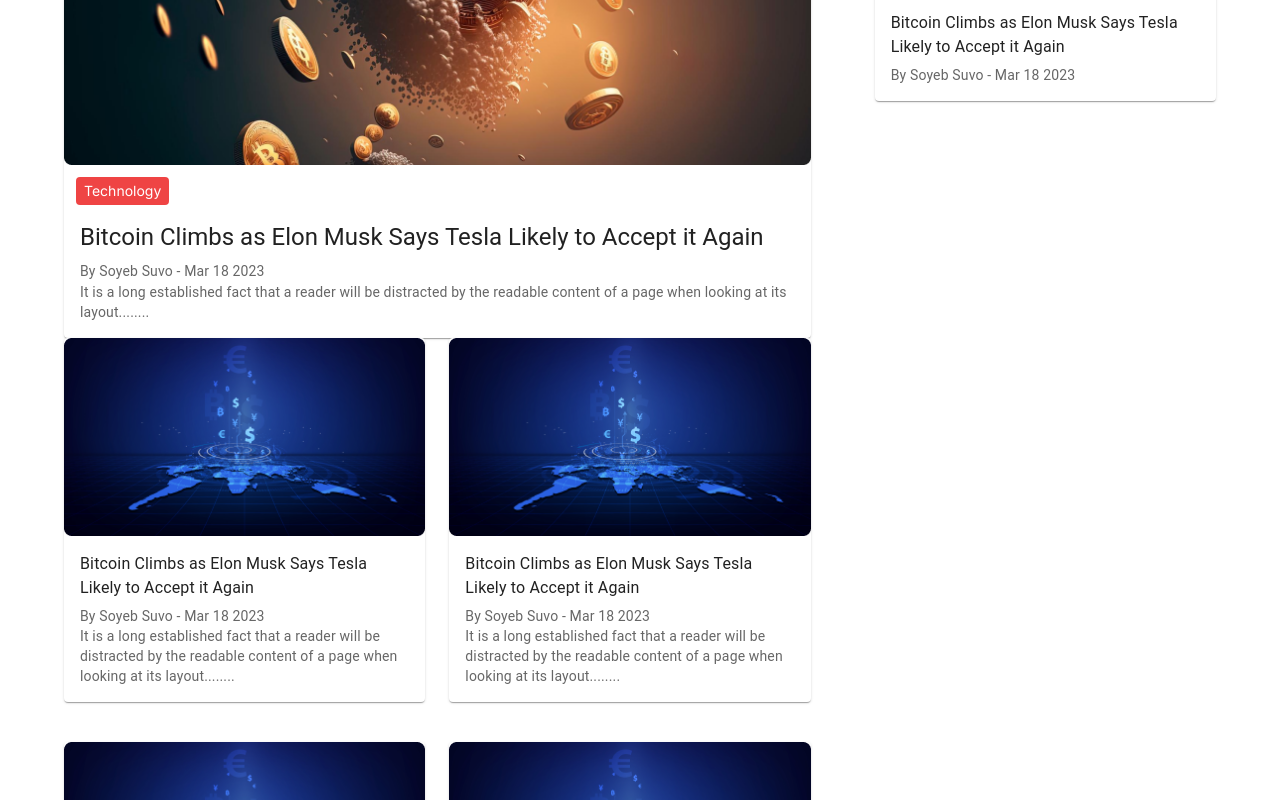
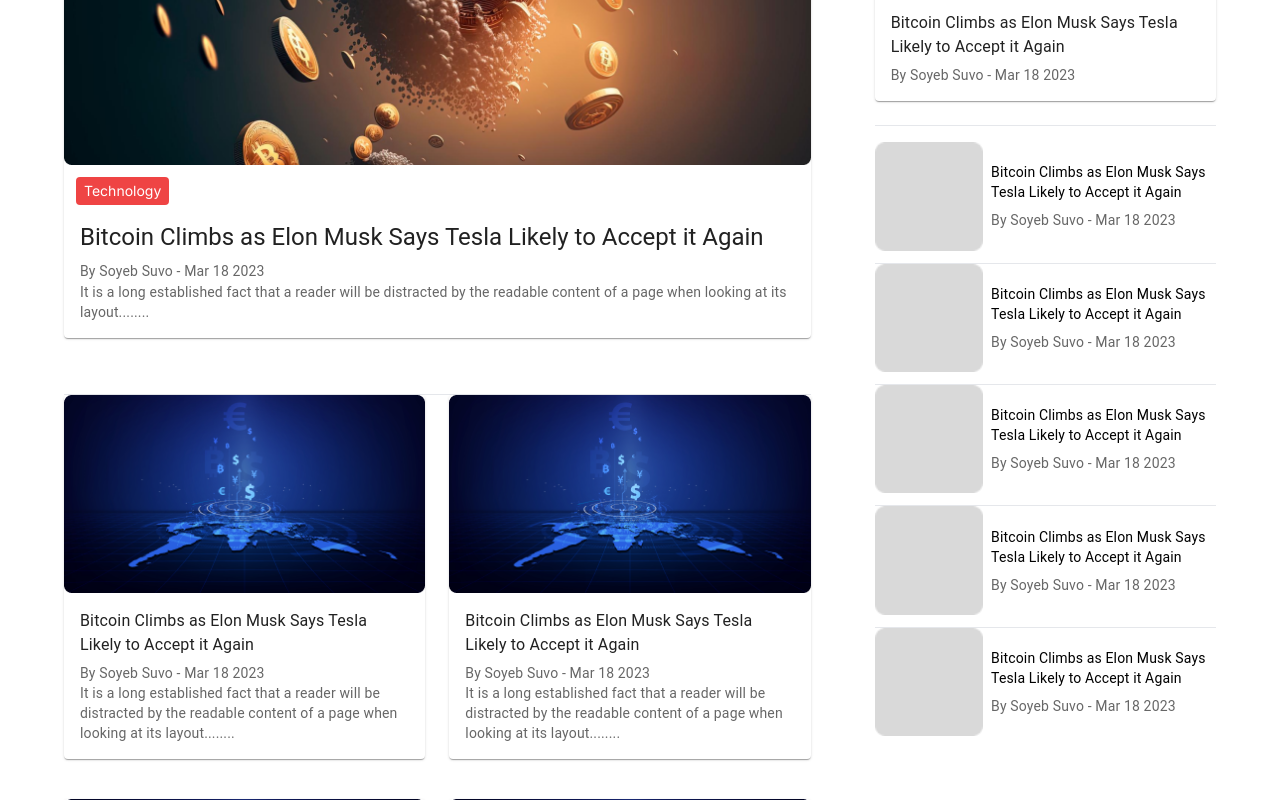
Before and after one commit to soyebsuvo/The-dragon-news, a Next.js app: page / in a window 1280 px wide. Shown: the part 540-1340 px from the top of the page. Built offline with nearby package versions, Linux system fonts and the light colour scheme.

Commit message:
sidebar completed

```diff
--- a/src/components/ui/NationalNews/National.jsx
+++ b/src/components/ui/NationalNews/National.jsx
@@ -24,6 +24,7 @@
                     </CardContent>
                 </CardActionArea>
             </Card>
+            <hr className="mt-14"/>
             <Grid className="my-6" container rowSpacing={5} columnSpacing={{ xs: 1, sm: 2, md: 3 }}>
                 <Grid item xs={6}>
                     <Card>
--- a/src/components/ui/Sidebar/Sidebar.jsx
+++ b/src/components/ui/Sidebar/Sidebar.jsx
@@ -1,7 +1,9 @@
-import { Box, Card, CardActionArea, CardContent, CardMedia, Typography } from '@mui/material';
+import { Box, Card, CardActionArea, CardContent, CardMedia, Grid, Typography } from '@mui/material';
 import Image from 'next/image';
 import React from 'react';
 import sideTopNews from "@/assets/side-top-news.png";
+import blankImage from "@/assets/blankImage.png";
+import sideBottomImage from "@/assets/side-bottom-img.png";
 const Sidebar = () => {
     return (
         <Box>
@@ -21,6 +23,89 @@
                     </CardContent>
                 </CardActionArea>
             </Card>
+            <hr className="mt-6 mb-4" />
+            <Grid container spacing={1} className='justify-center items-center my-3'>
+                <Grid item xs={4}>
+                    <CardMedia>
+                        <Image src={blankImage} alt="topnews" width={400} />
+                    </CardMedia>
+                </Grid>
+                <Grid item xs={8} className='space-y-2'>
+                    <Typography className="" variant='body2'>
+                        Bitcoin Climbs as Elon Musk Says Tesla Likely to Accept it Again
+                    </Typography>
+                    <Typography className="" variant="body2" color="text.secondary">
+                        By Soyeb Suvo - Mar 18 2023
+                    </Typography>
+                </Grid>
+            </Grid>
+            <hr className="mt-3" />
+            <Grid container spacing={1} className='justify-center items-center my-3'>
+                <Grid item xs={4}>
+                    <CardMedia>
+                        <Image src={blankImage} alt="topnews" width={400} />
+                    </CardMedia>
+                </Grid>
+                <Grid item xs={8} className='space-y-2'>
+                    <Typography className="" variant='body2'>
+                        Bitcoin Climbs as Elon Musk Says Tesla Likely to Accept it Again
+                    </Typography>
+                    <Typography className="" variant="body2" color="text.secondary">
+                        By Soyeb Suvo - Mar 18 2023
+                    </Typography>
+                </Grid>
+            </Grid>
+            <hr className="mt-3" />
+            <Grid container spacing={1} className='justify-center items-center my-3'>
+                <Grid item xs={4}>
+                    <CardMedia>
+                        <Image src={blankImage} alt="topnews" width={400} />
+                    </CardMedia>
+                </Grid>
+                <Grid item xs={8} className='space-y-2'>
+                    <Typography className="" variant='body2'>
+                        Bitcoin Climbs as Elon Musk Says Tesla Likely to Accept it Again
+                    </Typography>
+                    <Typography className="" variant="body2" color="text.secondary">
+                        By Soyeb Suvo - Mar 18 2023
+                    </Typography>
+                </Grid>
+            </Grid>
+            <hr className="mt-3" />
+            <Grid container spacing={1} className='justify-center items-center my-3'>
+                <Grid item xs={4}>
+                    <CardMedia>
+                        <Image src={blankImage} alt="topnews" width={400} />
+                    </CardMedia>
+                </Grid>
+                <Grid item xs={8} className='space-y-2'>
+                    <Typography className="" variant='body2'>
+                        Bitcoin Climbs as Elon Musk Says Tesla Likely to Accept it Again
+                    </Typography>
+                    <Typography className="" variant="body2" color="text.secondary">
+                        By Soyeb Suvo - Mar 18 2023
+                    </Typography>
+                </Grid>
+            </Grid>
+            <hr className="mt-3" />
+            <Grid container spacing={1} className='justify-center items-center my-3'>
+                <Grid item xs={4}>
+                    <CardMedia>
+                        <Image src={blankImage} alt="topnews" width={400} />
+                    </CardMedia>
+                </Grid>
+                <Grid item xs={8} className='space-y-2'>
+                    <Typography className="" variant='body2'>
+                        Bitcoin Climbs as Elon Musk Says Tesla Likely to Accept it Again
+                    </Typography>
+                    <Typography className="" variant="body2" color="text.secondary">
+                        By Soyeb Suvo - Mar 18 2023
+                    </Typography>
+                </Grid>
+            </Grid>
+            <CardMedia className='mt-16'>
+                <Image src={sideBottomImage} alt="topnews" width={400} />
+            </CardMedia>
         </Box>
     );
 };
```
